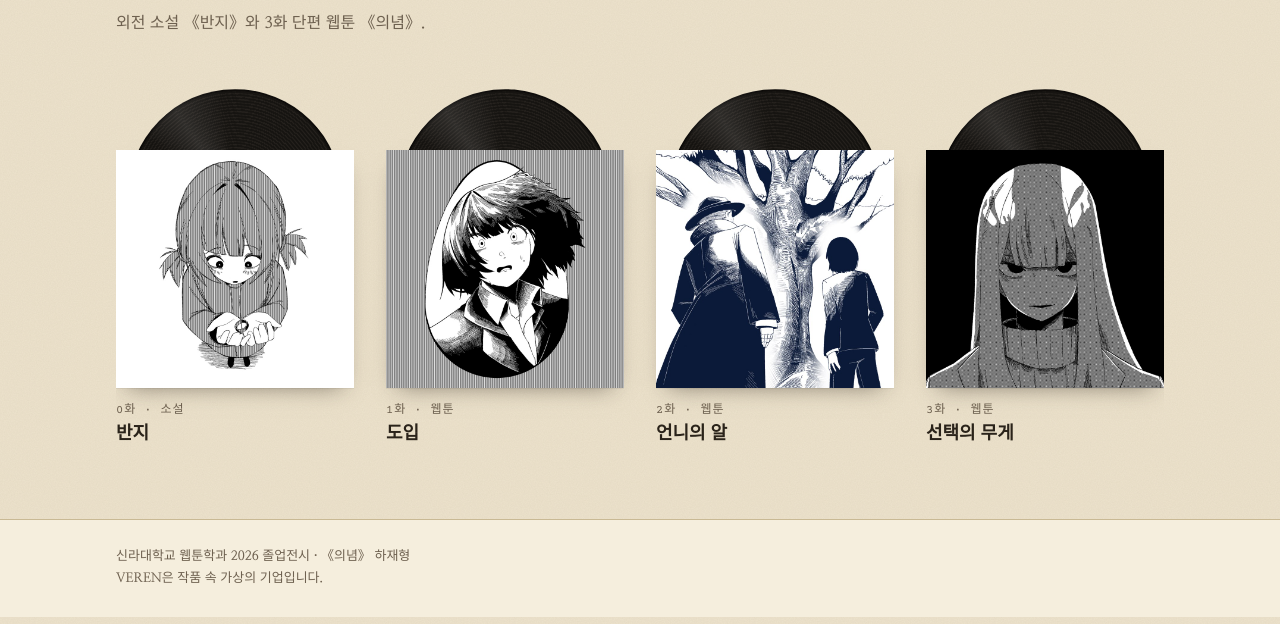
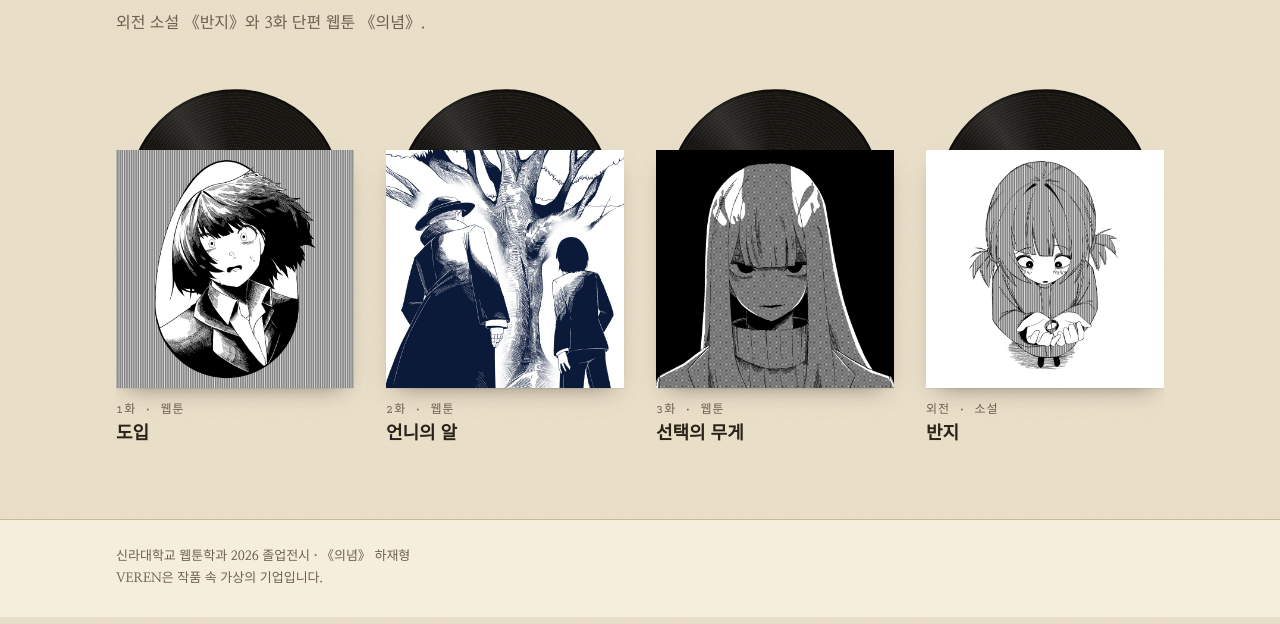
Before and after one commit to zackha0102/Graduation-work, a plain HTML site: page webtoon.html in a window 1280 px wide. Shown: the part 176-800 px from the top of the page. Drawn offline with nearby package versions, Linux system fonts and the light colour scheme; a web font is replaced by a local one.

Commit message:
사건 기록 순서를 1화, 2화, 3화, 외전으로 변경
Co-Authored-By: Claude Opus 5.5 <noreply@anthropic.com>
Claude-Session: https://claude.ai/code/session_01V93N5TxUihiwZLPCn8BykJ

```diff
--- a/webtoon.html
+++ b/webtoon.html
@@ -44,19 +44,6 @@
       <p><span class="ko">외전 소설 《반지》와 3화 단편 웹툰 《의념》.</span><span class="en">The side story The Ring and EUINYEOM, a three-episode short webtoon.</span></p>
     </div>
     <div class="shelf">
-      <!-- ===== 0화 앨범 =====
-           커버 그림이 생기면 아래 <div class="cover hatch">…</div> 를 지우고 이 줄로 바꾸세요:
-           <img class="cover" src="images/covers/cover0.jpg" alt="0화 반지 앨범 커버"> -->
-      <a class="album" href="script0.html">
-        <div class="sleeve">
-          <div class="disc" aria-hidden="true"></div>
-          <img class="cover" src="images/covers/cover0.jpg" alt="0화 반지 앨범 커버" loading="lazy">
-        </div>
-        <div class="album-meta">
-          <span class="mono"><span class="ko">0화 · 소설</span><span class="en">Ep. 0 · Novel</span></span>
-          <h3><span class="ko">반지</span><span class="en">The Ring</span></h3>
-        </div>
-      </a>
       <!-- ===== 1화 앨범 =====
            커버 그림이 생기면 아래 <div class="cover hatch">…</div> 를 지우고 이 줄로 바꾸세요:
            <img class="cover" src="images/covers/cover1.jpg" alt="1화 도입 앨범 커버"> -->
@@ -96,6 +83,19 @@
           <h3><span class="ko">선택의 무게</span><span class="en">The Weight of Choice</span></h3>
         </div>
       </a>
+      <!-- ===== 외전 앨범 =====
+           커버 그림이 생기면 아래 <div class="cover hatch">…</div> 를 지우고 이 줄로 바꾸세요:
+           <img class="cover" src="images/covers/cover0.jpg" alt="외전 반지 앨범 커버"> -->
+      <a class="album" href="script0.html">
+        <div class="sleeve">
+          <div class="disc" aria-hidden="true"></div>
+          <img class="cover" src="images/covers/cover0.jpg" alt="외전 반지 앨범 커버" loading="lazy">
+        </div>
+        <div class="album-meta">
+          <span class="mono"><span class="ko">외전 · 소설</span><span class="en">Side story · Novel</span></span>
+          <h3><span class="ko">반지</span><span class="en">The Ring</span></h3>
+        </div>
+      </a>
     </div>
 
   </div>
```
Also changed, not shown: ep1.html (+1 -1 lines), ep3.html (+1 -1 lines), script0.html (+1 -1 lines).
